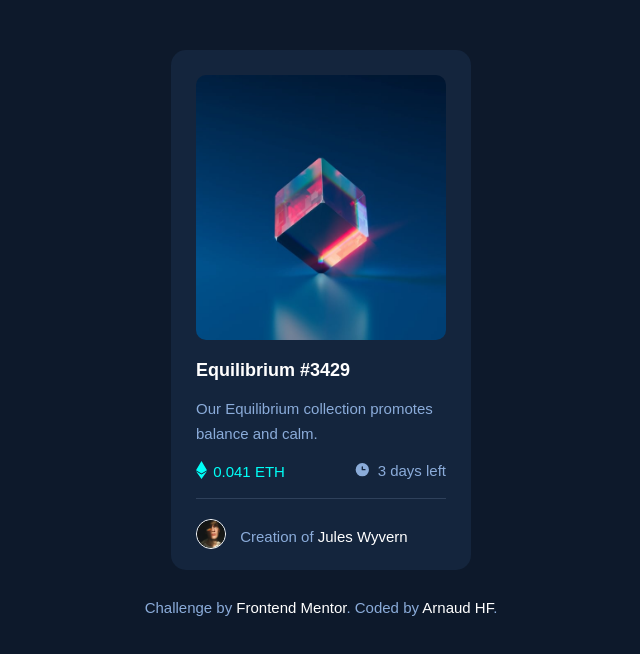
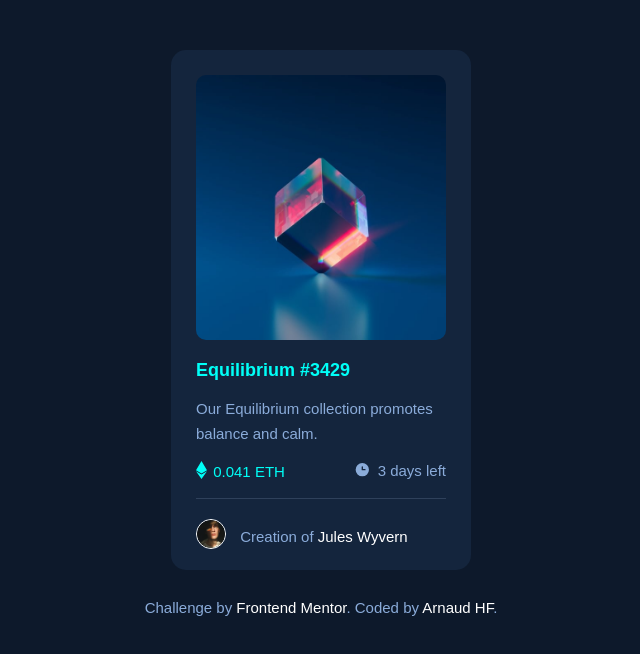
Before and after one commit to Richy55-max/NFT-preview-card-component, a plain HTML site: page index.html in a window 1280 px wide. In both pictures the pointer is over the element "Equilibrium #3429". Shown: the whole page, without its empty margins (319-959 px from the left). Drawn offline with Linux system fonts and the light colour scheme; a web font is replaced by a local one.

Commit message:
apply css on nft name

```diff
--- a/style.css
+++ b/style.css
@@ -129,7 +129,7 @@ span{
 
 /*active states code*/
 
-a:hover,h2:hover{
+a:hover,h1:hover{
     color: hsl(178, 100%, 50%);
     cursor: pointer;
 }
```
